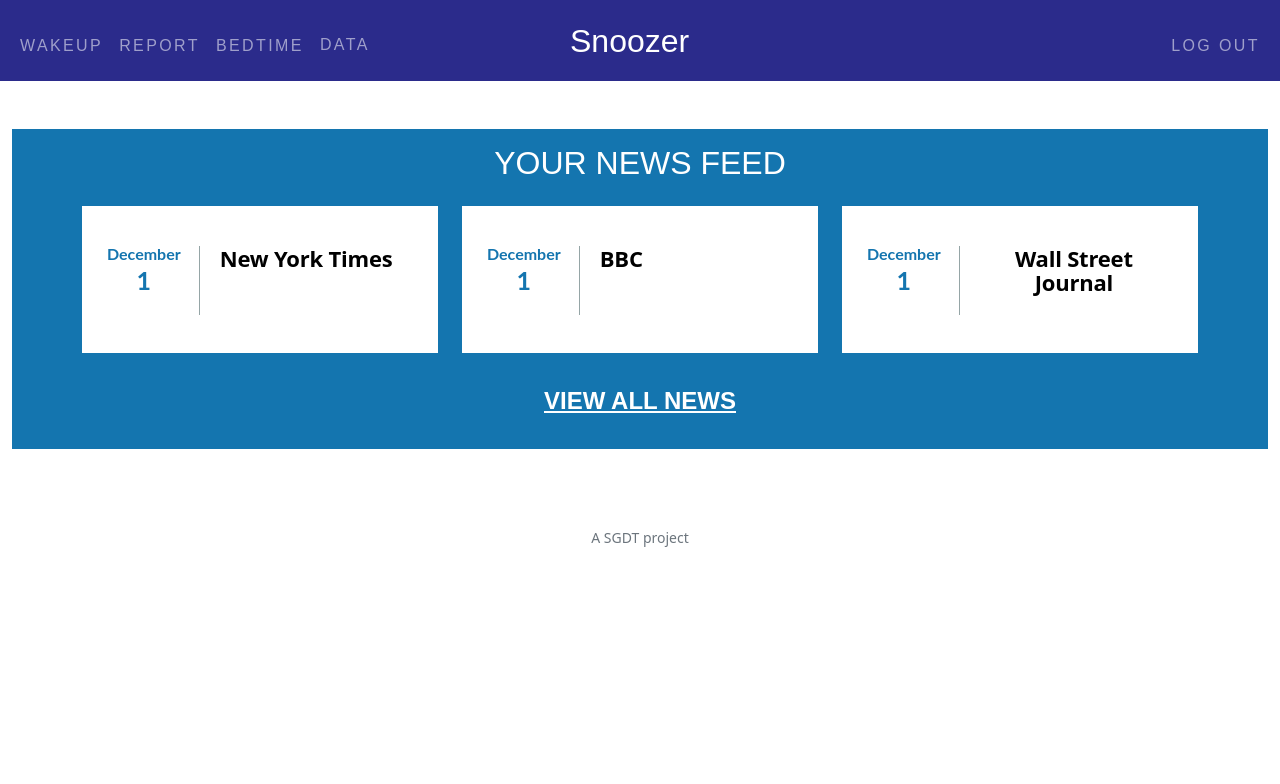
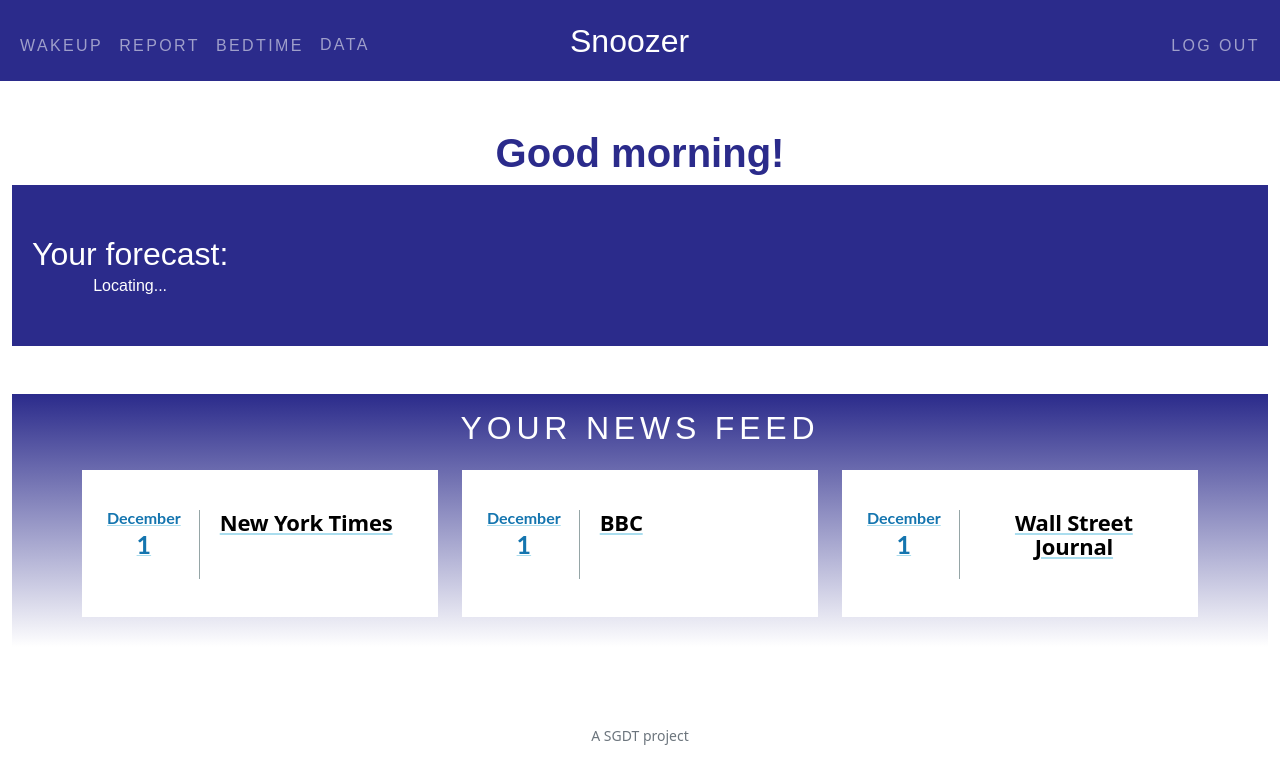
Before and after one commit to DachaThurber/CS50-final, a Flask app: page /wakeup in a window 1280 px wide. Shown: the top 784 px of the page. Run offline with Flask 2, Linux system fonts and the light colour scheme; a user stored in the database is signed in; some libraries are stand-ins or nearby versions.

Commit message:
12/1/21 sofia

```diff
--- a/app.py
+++ b/app.py
@@ -76,7 +76,6 @@
         db.execute("INSERT INTO sleeplog(date, bedtime, wakeup, rating, user_id) VALUES (?, ?, ?, ?)", date, bedtime, wakeup, rating, session["user_id"])
 
         return render_template("data.html")
-
     else:
         return render_template("report.html")
 
--- a/static/styles.css
+++ b/static/styles.css
@@ -16,6 +16,23 @@
     width: 100%; /* Full width */
   }
 
+  .forecast-Text{
+    color: white;
+    font-family: "Quicksand", sans-serif;
+    margin: auto;
+  }
+
+  .forecast {
+    background-color: rgb(43, 43, 139);
+    text-align: center;
+    transition: all 0.2s ease-in-out 0s;
+    cursor: pointer;
+    margin-left: auto;
+    margin-right: auto;
+    padding: 10px;
+    text-align: center;
+  }
+
   .nav-link {
     font-family: "Quicksand", sans-serif;
     margin-top: 3%;
@@ -30,11 +47,21 @@
 
   .letter-style {
     font-family: "Quicksand", sans-serif;
+    letter-spacing: 0.15em;
     text-transform: uppercase;
     color: #fff;
+    text-decoration: none;
+    display: inline-block;
     padding: 15px 20px;
     position: relative;
   }
+
+  .header {
+    font-family: "Quicksand", sans-serif;
+    font-weight: 900;
+    color:rgb(43, 43, 139);
+  }
+
 
   /*Idea from https://sharkcoder.com/visual/underline*/
   a::after {
@@ -51,10 +78,10 @@
   }
 
   /*Idea from https://sharkcoder.com/visual/underline*/
-  a:hover::after {
-    width: 100%;
-    left: 0;
-  }
+a:hover::after {
+  width: 100%;
+  left: 0;
+}
 
 nav .navbar-brand
 {
@@ -79,8 +106,10 @@
 }
 
 .recentNews {
-  background-color: rgb(20, 117, 175)
+  /* Via https://www.w3schools.com/css/css3_gradients.asp */
+  background-image: linear-gradient(rgb(43, 43, 139), white);
 }
+/* Via https://www.solodev.com/blog/web-design/adding-recent-news-boxes-to-your-website.stml */
 .recentNews .news-title {
   text-align:center;
   padding-top:30px;
--- a/templates/wakeup.html
+++ b/templates/wakeup.html
@@ -5,6 +5,29 @@
 {% endblock %}
 
 {% block main %}
+<!DOCTYPE html>
+<html lang="en">
+    <!-- Courtesy of https://enlight.nyc/projects/weather -->
+    <head>
+        <meta charset="utf-8"/>
+        <meta name="viewport" content="width=device-width, initial-scale=1"/>
+        <link rel="stylesheet" href="style.css" />
+        <h1 class="header"> Good morning! </h1>
+    </head>
+    <body>
+        <div class="forecast">
+            <div class="ct-blog col-sm-6 col-md-4">
+                <div class="forecast">
+                    <div class="ct-blog-content">
+                        <h2 class="forecast-Text"> Your forecast: </h2>
+                        <h2 id="temperature" class="forecast-Text"></h2>
+                        <h2 id="description" class="forecast-Text"></h2>
+                        <p id="location" class="forecast-Text"></p>
+                    </div>
+                </div>
+            </div>
+        </div>
+        <br> <br>
         <!--Courtesy of https://www.solodev.com/blog/web-design/adding-recent-news-boxes-to-your-website.stml-->
         <section class="recentNews">
             <div class="container">
@@ -12,6 +35,7 @@
                 <div class="row">
                 <div class="ct-blog col-sm-6 col-md-4">
                     <div class="inner">
+                        <a href = "https://www.nytimes.com/">
                             <div class="ct-blog-content">
                                 <div class="ct-blog-date">
                                     <!-- Courtesy of https://stackoverflow.com/questions/1643320/get-month-name-from-date and https://www.arclab.com/en/kb/htmlcss/display-date-time-javascript-php-ssi.html-->
@@ -29,10 +53,12 @@
                                 </div>
                                 <h3 class="ct-blog-header"> New York Times </h3>
                             </div>
+                        </a>
                     </div>
                 </div>
                 <div class="ct-blog col-sm-6 col-md-4">
                     <div class="inner">
+                        <a href="https://www.bbc.com/">
                             <div class="ct-blog-content">
                                 <div class="ct-blog-date">
                                     <p>
@@ -46,10 +72,12 @@
                                 </div>
                                 <h3 class="ct-blog-header"> BBC </h3>
                             </div>
+                        </a>
                     </div>
                 </div>
                 <div class="ct-blog col-sm-6 col-md-4">
                     <div class="inner">
+                        <a href="https://www.wsj.com/">
                             <div class="ct-blog-content">
                                 <div class="ct-blog-date">
                                     <p>
@@ -63,11 +91,73 @@
                                 </div>
                                 <h3 class="ct-blog-header"> Wall Street Journal</h3>
                             </div>
+                        </a>
                     </div>
-        </div>
-        <div class="btn-news btn-contests">
-            <a class="letter-style">VIEW ALL NEWS</a>
                 </div>
             </div>
         </section>
+    </body>
+    <!-- Courtesy of https://enlight.nyc/projects/weather -->
+    <script>
+
+        function getWeather() {
+
+            console.log("line 94");
+
+            // Sets each id in HTML to var
+            let temperature = document.getElementById("temperature");
+            let description = document.getElementById("description");
+            let location = document.getElementById("location");
+
+            // Create vars for weather API endpoint and API key
+            let api = "https://api.openweathermap.org/data/2.5/weather";
+            let apiKey = "b4510e04e6e50e28ce602a5419c0b351";
+
+            location.innerHTML = "Locating...";
+
+            // Call geolocation web API
+            navigator.geolocation.getCurrentPosition(success, error);
+
+            function success(position) {
+                console.log("success!! ")
+                // Save lat. and long.
+                latitude = position.coords.latitude;
+                longitude = position.coords.longitude;
+
+                // Fetch info from Internet
+                let url =
+                    api +
+                    "?lat=" +
+                    latitude +
+                    "&lon=" +
+                    longitude +
+                    "&appid=" +
+                    apiKey +
+                    "&units=imperial";
+
+                // Fetch data
+                fetch(url)
+                    .then(response => response.json())
+                    .then(data => {
+                        // Set innerHTMl tags to temperature, description, and location
+                        console.log(data);
+                        let temp = data.main.temp;
+                        temperature.innerHTML = temp + "° F";
+                        location.innerHTML =
+                            data.name + " (" + latitude + "°, " + longitude + "°)";
+                        description.innerHTML = data.weather[0].main;
+                    });
+            }
+
+            function error() {
+                location.innerHTML = "Unable to retrieve your location";
+            }
+
+        }
+
+        getWeather()
+
+    </script>
+</html>
+
 {% endblock %}
```
Also changed, not shown: templates/report.html (+16 -8 lines), 2 other files. Lines whose indentation alone changed are shown as unchanged.
